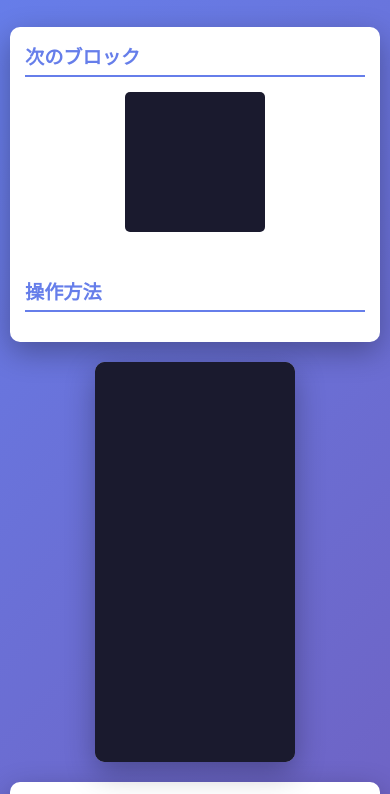
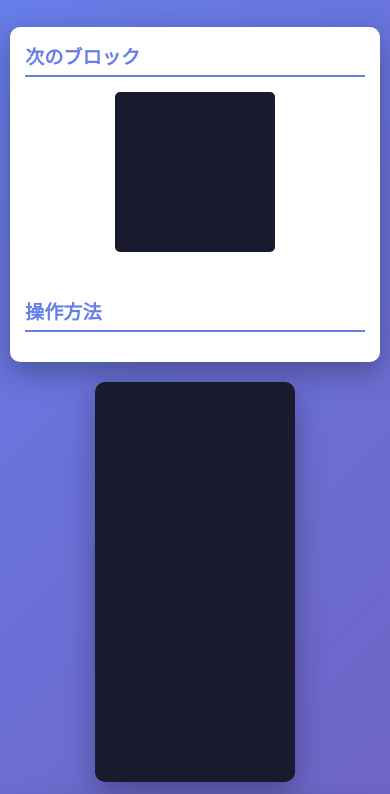
Before and after one commit to fksgshota/tetris, a plain HTML site: page index.html in a window 390 px wide. Shown: the part 41-835 px from the top of the page. Drawn offline with Linux system fonts and the light colour scheme.

Commit message:
画面サイズをさらに拡大: キャンバス400x800px, ブロックサイズ40px

```diff
--- a/game.js
+++ b/game.js
@@ -1,7 +1,7 @@
 // ゲーム定数
 const COLS = 10;
 const ROWS = 20;
-const BLOCK_SIZE = 35;
+const BLOCK_SIZE = 40;
 const COLORS = [
     '#000000', // 空
     '#FF0D72', // I
--- a/index.html
+++ b/index.html
@@ -17,7 +17,7 @@
             <div class="side-panel left-panel">
                 <div class="panel-section">
                     <h3>次のブロック</h3>
-                    <canvas id="next-canvas" width="140" height="140"></canvas>
+                    <canvas id="next-canvas" width="160" height="160"></canvas>
                 </div>
                 <div class="panel-section">
                     <h3>操作方法</h3>
@@ -32,7 +32,7 @@
 
             <!-- 中央: ゲーム画面 -->
             <div class="game-board-container">
-                <canvas id="game-canvas" width="350" height="700"></canvas>
+                <canvas id="game-canvas" width="400" height="800"></canvas>
                 <div id="game-over-overlay" class="game-over-overlay hidden">
                     <div class="game-over-content">
                         <h2>ゲームオーバー</h2>
--- a/styles.css
+++ b/styles.css
@@ -15,7 +15,7 @@ body {
 }
 
 .container {
-    max-width: 1400px;
+    max-width: 1600px;
     width: 100%;
 }
 
@@ -54,10 +54,10 @@ header h1 {
 .side-panel {
     background: white;
     border-radius: 10px;
-    padding: 20px;
+    padding: 25px;
     box-shadow: 0 10px 30px rgba(0, 0, 0, 0.3);
-    min-width: 240px;
-    max-width: 280px;
+    min-width: 260px;
+    max-width: 300px;
 }
 
 .panel-section {
@@ -270,7 +270,7 @@ footer {
 }
 
 /* レスポンシブデザイン */
-@media (max-width: 1100px) {
+@media (max-width: 1200px) {
     .game-container {
         flex-direction: column;
         align-items: center;
@@ -278,7 +278,7 @@ footer {
 
     .side-panel {
         width: 100%;
-        max-width: 600px;
+        max-width: 650px;
     }
 
     .left-panel, .right-panel {
@@ -299,8 +299,8 @@ footer {
     }
 
     #game-canvas {
-        width: 280px;
-        height: 560px;
+        width: 300px;
+        height: 600px;
     }
 
     .mobile-controls {
```
